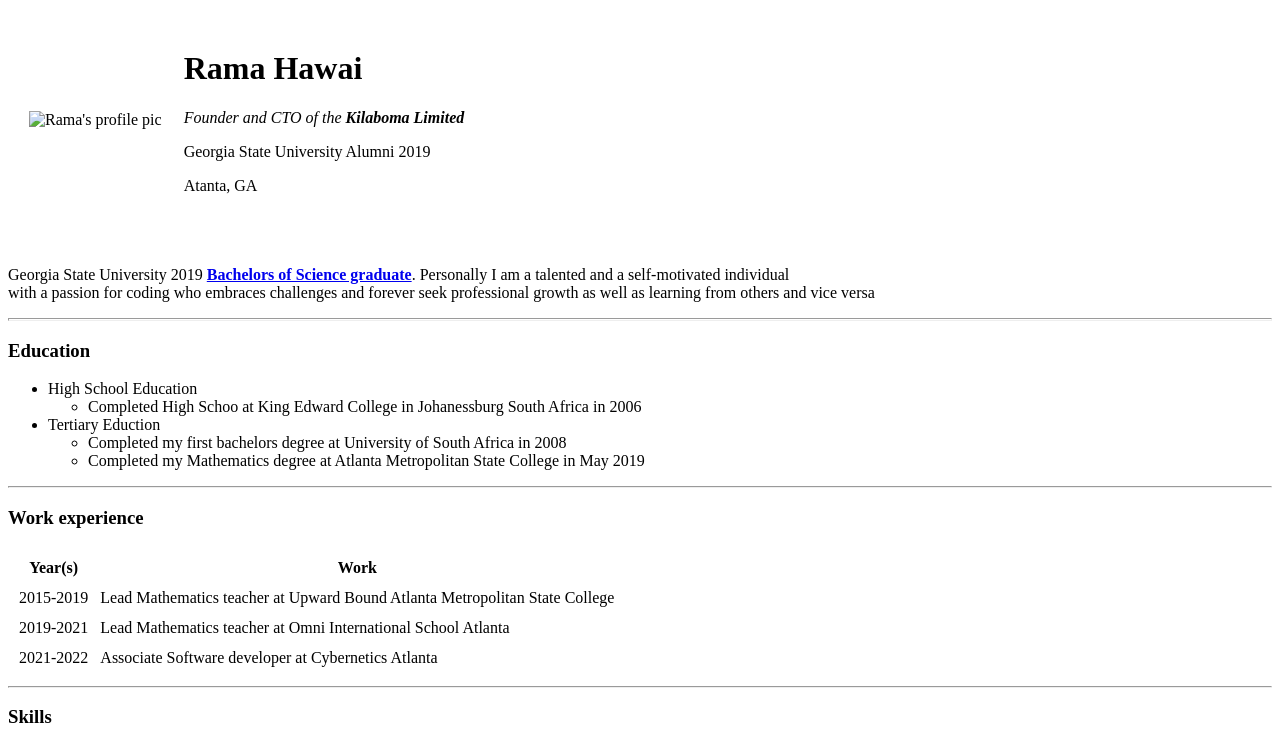
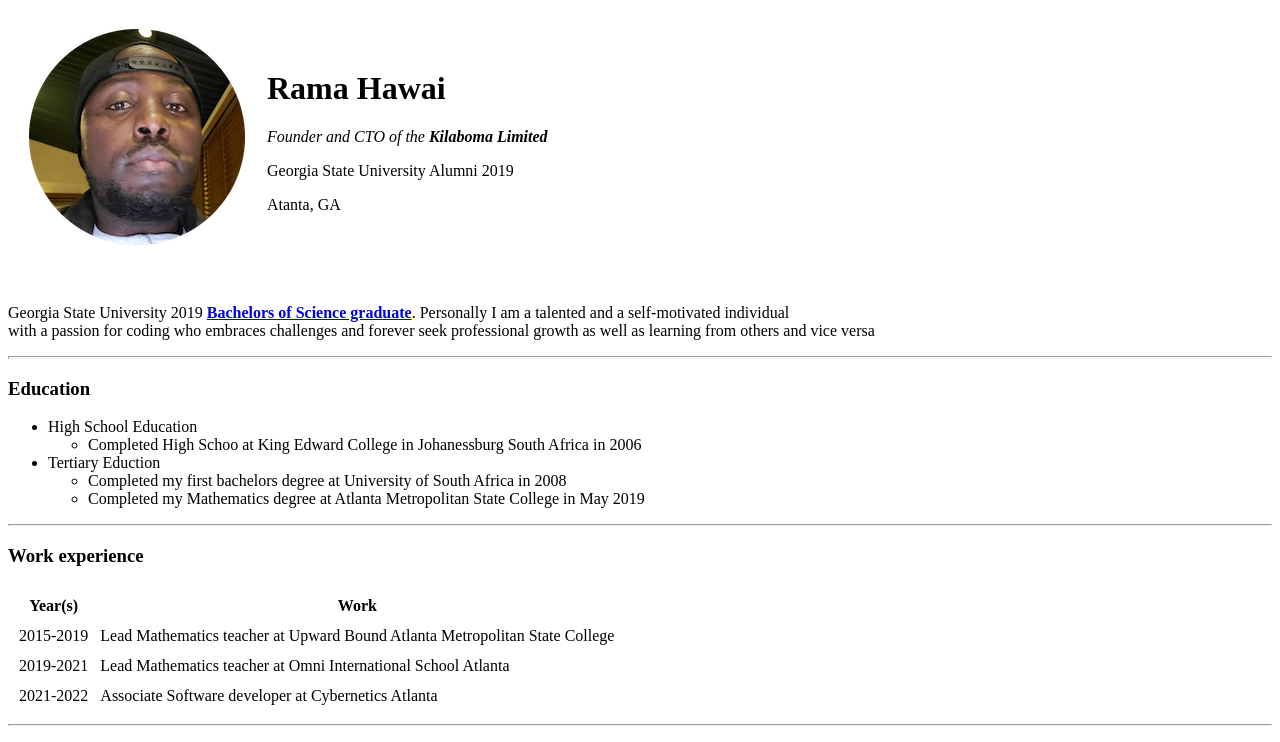
Before and after one commit to pentiumKing/resume, a plain HTML site: page index.html in a window 1280 px wide. Shown: the top 742 px of the page. Drawn offline with Linux system fonts and the light colour scheme.

Commit message:
Update index.html

```diff
--- a/index.html
+++ b/index.html
@@ -9,7 +9,7 @@
 <body>
   <table cellspacing="20">
     <tr>
-      <td><img src="images/rHawai.png" alt="Rama's profile pic"></td>
+      <td><img src="rHawai.png" alt="Rama's profile pic"></td>
       <td>
         <h1>Rama Hawai</h1>
         <p><em>Founder and CTO of the <strong>Kilaboma Limited</strong></em> </p>
```
